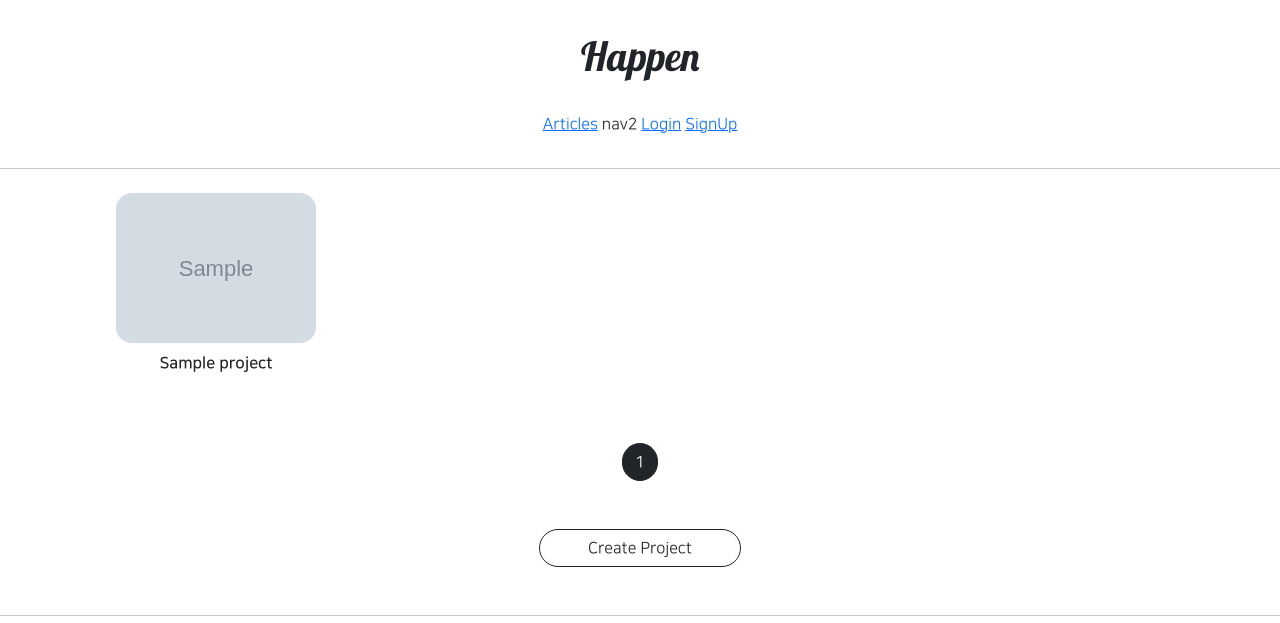
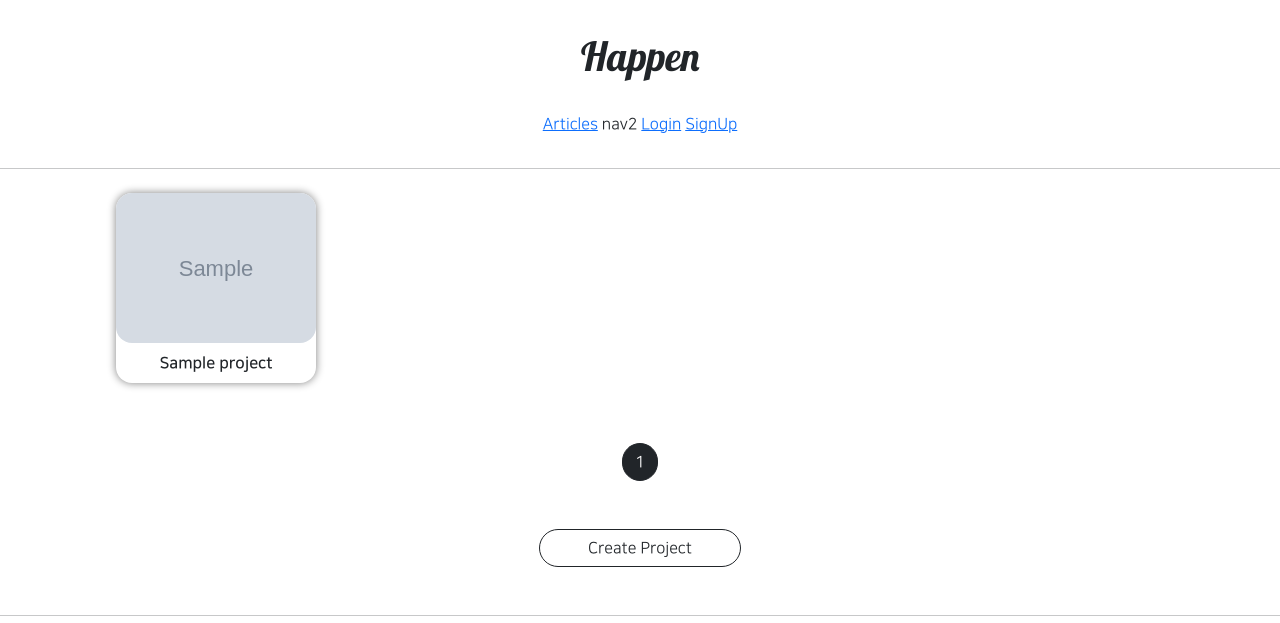
Before and after one commit to tkekdzhd/gis_0702, a Django app: page /projects/list/ in a window 1280 px wide. Shown: the top 623 px of the page. Run offline with Django 3.2, Linux system fonts and the light colour scheme; tables that the repository leaves empty hold one stand-in row (values such as "Sample post"); grey boxes marked "Sample" are stand-in pictures; parts of the project's set-up code (start-up, migrations or seed data) failed here and were passed over; some libraries are stand-ins or nearby versions.

Commit message:
0817 commit 3

```diff
--- a/projectapp/templates/projectapp/list.html
+++ b/projectapp/templates/projectapp/list.html
@@ -18,7 +18,7 @@
       align-items: center;
       border-radius: 1rem;
         flex-direction: column;
-        {#box-shadow: 0 0 .5rem grey;#}
+        box-shadow: 0 0 .5rem grey;
     }
 
     .container img{
```
